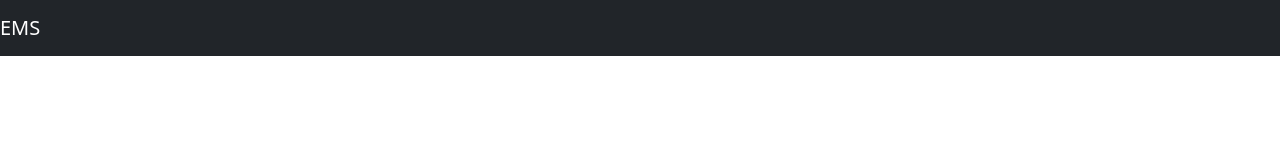
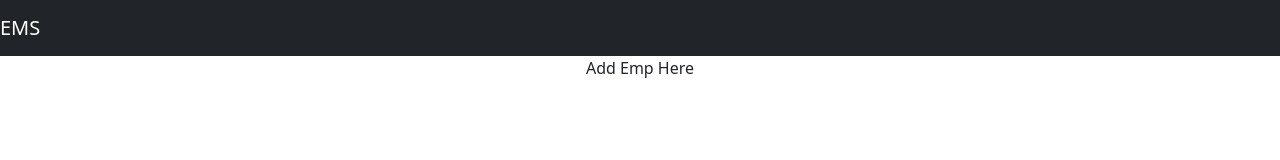
Before and after one commit to D4-80565-PramitSamanta/Employee-Management-System, a React (Create React App) app in the folder ems-frontend/: page /add in a window 1280 px wide. Shown: the top 160 px of the page. Built offline with nearby package versions, Linux system fonts and the light colour scheme.

Commit message:
useNavigate imported
 const nav = useNavigate();
  function addNewEmp()
  {
    nav('/add');
  }
<Route path='/add' element={<EmployeeAdd />}></Route>

```diff
--- a/ems-frontend/src/App.js
+++ b/ems-frontend/src/App.js
@@ -4,6 +4,7 @@ import ListOfEmp from './components/ListOfEmp';
 import Header from './components/Header';
 import Footer from './components/Footer';
 import { BrowserRouter,Routes,Route } from 'react-router-dom';
+import EmployeeAdd from './components/EmployeeAdd';
 
 function App() {
   return (
@@ -13,6 +14,7 @@ function App() {
         <Routes>
           <Route path='/' element = {<ListOfEmp/>}></Route>
           <Route path='/employees' element={<ListOfEmp />}></Route>
+          <Route path='/add' element={<EmployeeAdd />}></Route>
         </Routes>
         <Footer></Footer>
       </BrowserRouter>
--- /dev/null
+++ b/ems-frontend/src/components/EmployeeAdd.jsx
@@ -0,0 +1,11 @@
+import React from 'react'
+
+const EmployeeAdd = () => {
+  return (
+    <div>
+      Add Emp Here
+    </div>
+  )
+}
+
+export default EmployeeAdd
--- a/ems-frontend/src/components/ListOfEmp.jsx
+++ b/ems-frontend/src/components/ListOfEmp.jsx
@@ -2,9 +2,9 @@ import React, { useEffect, useState } from 'react'
 import 'bootstrap/dist/css/bootstrap.min.css';
 import { Listofemps } from '../services/Listofemps';
 import axios from 'axios';
-
+import { useNavigate } from 'react-router-dom';
 function ListOfEmp() {
-
+  const nav = useNavigate();
   const [emps,setEmps] = useState([]);
 
   useEffect(()=>
@@ -14,12 +14,17 @@ function ListOfEmp() {
     .catch(error=>{console.log(error)})
   },[])
 
-
+  function addNewEmp()
+  {
+    nav('/add');
+  }
 
 
   return (
     <div>
       <h2>List of employees</h2>
+      <button class="btn btn-primary mb-2" onClick={addNewEmp}>Add Employee</button>
+
       <table className='table table-striped table-bordered'>
         <thead>
           <tr>
```
